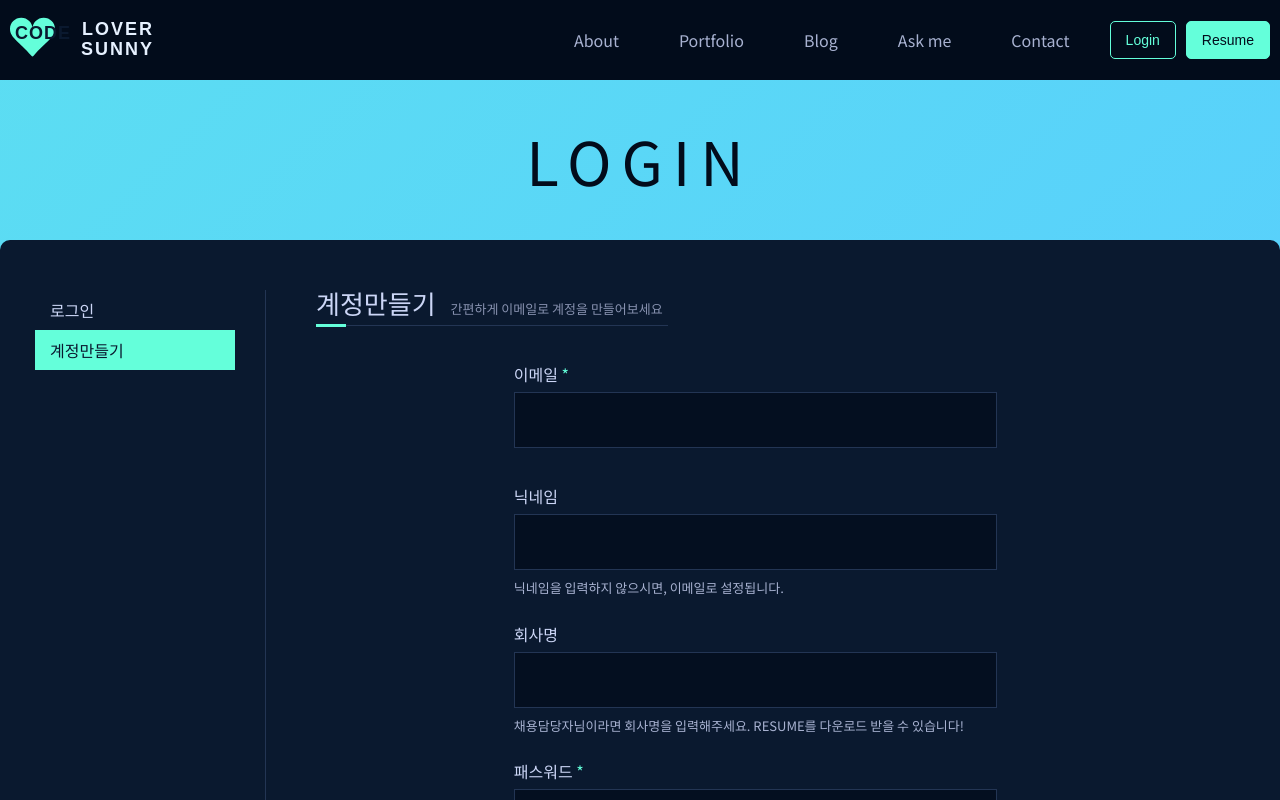
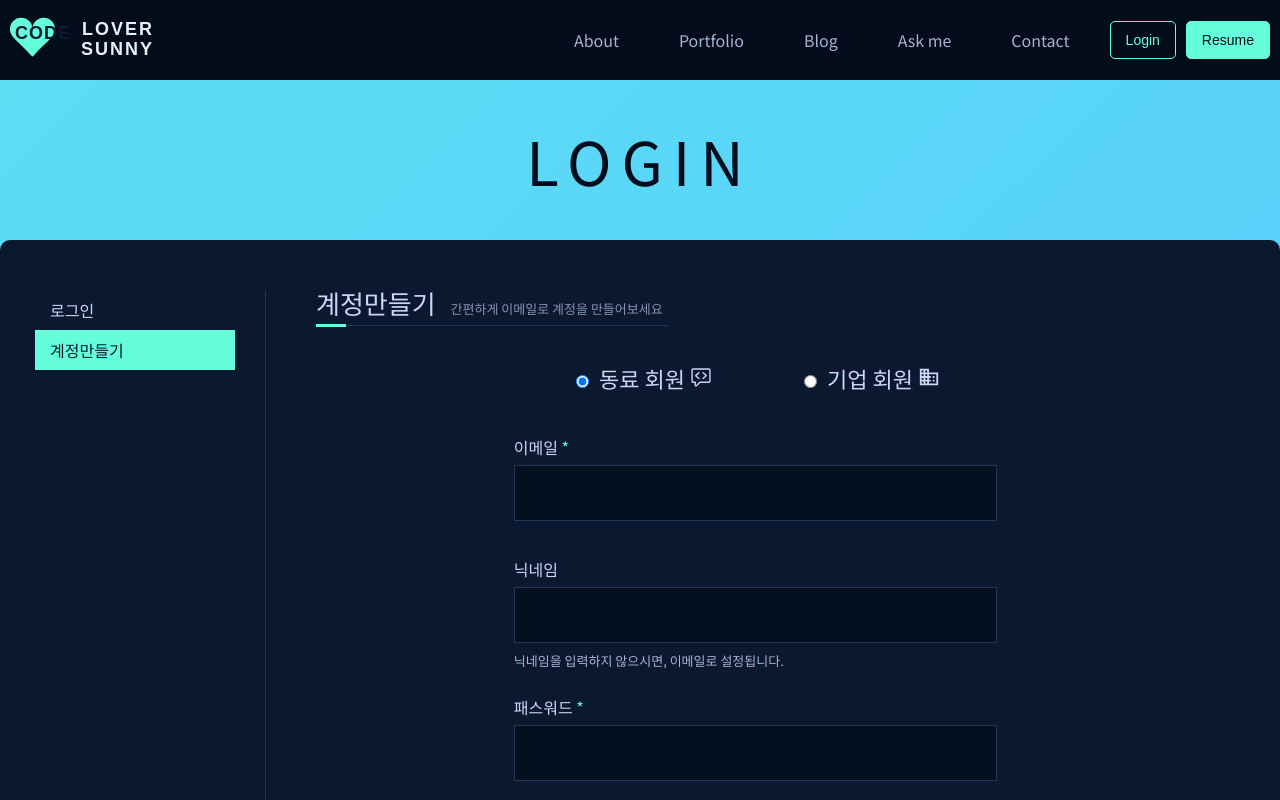
Before and after one commit to heysunny612/portfolio.v2, a React (Vite) app: page /auth/join in a window 1280 px wide. Shown: the top 800 px of the page. Built offline with nearby package versions, Linux system fonts and the light colour scheme; no server answers; a web font is replaced by a local one.

Commit message:
Refactor: 계정만들기 로직 변경 (동료, 기업 선택)

```diff
--- a/src/api/firebase/auth.ts
+++ b/src/api/firebase/auth.ts
@@ -16,35 +16,31 @@ import {
   doc,
   updateDoc,
 } from 'firebase/firestore';
-import { get, ref } from 'firebase/database';
+import { get, ref, set } from 'firebase/database';
 import { auth, database, db } from './initialize';
-import { IExtendedUser } from '../../interfaces/User';
-
-interface IAuthData {
-  email: string;
-  password: string;
-  setError: (error: string) => void;
-  company?: string;
-  nickname?: string;
-}
+import { IUser } from '../../interfaces/User';
 
 interface ISocialLoginData {
   type: 'google' | 'github';
 }
 
 //이메일 & 패스워드로 신규가입
-export const joinWithEmail = async (data: IAuthData) => {
-  const { email, password, company, nickname, setError } = data;
+export const joinWithEmail = async (
+  email: string,
+  password: string,
+  displayName: string | undefined,
+  isBusinessUser: boolean,
+  setError: (error: string) => void
+) => {
   await createUserWithEmailAndPassword(auth, email, password)
     .then(async (userCredential) => {
       const user = userCredential.user;
-      if (nickname) {
-        await updateProfile(user, { displayName: nickname });
+      if (displayName) {
+        await updateProfile(user, { displayName });
       }
-      if (company) {
-        await addDoc(collection(db, 'company'), {
+      if (isBusinessUser) {
+        set(ref(database, `BusinessUser/${user.displayName}_${user.uid}`), {
           uid: user.uid,
-          companyName: company,
         });
       }
     }) //
@@ -52,8 +48,11 @@ export const joinWithEmail = async (data: IAuthData) => {
 };
 
 //기존 사용자 로그인
-export const loginWithEmail = async (data: IAuthData) => {
-  const { email, password, setError } = data;
+export const loginWithEmail = async (
+  email: string,
+  password: string,
+  setError: (error: string) => void
+) => {
   await signInWithEmailAndPassword(auth, email, password) //
     .catch((error) => setError(error.message));
 };
@@ -82,32 +81,15 @@ export const socialLogin = async (
 };
 
 //관찰자 설정 및 유저데이터 가져오기
-export const authState = (setUser: (user: IExtendedUser | null) => void) => {
+export const authState = (setUser: (user: IUser | null) => void) => {
   return onAuthStateChanged(auth, async (user) => {
     const updatedUser = user ? await adminUser(user) : null;
     setUser(updatedUser);
   });
 };
 
-//회사 유저 데이터 가져오기
-const getCompanyUser = async (user: IExtendedUser) => {
-  const querySnapshot = await getDocs(collection(db, 'company'));
-  const companyUser = querySnapshot.docs.find(
-    (doc) => doc.data().uid === user?.uid
-  );
-  const userWithCompany: IExtendedUser = {
-    ...user,
-    company: {
-      id: companyUser?.id,
-      companyName: companyUser?.data().companyName,
-      uid: companyUser?.data().uid,
-    },
-  };
-  return companyUser ? userWithCompany : user;
-};
-
 // 어드민 유저 데이터가져오기
-const adminUser = async (user: IExtendedUser) => {
+const adminUser = async (user: IUser) => {
   return get(ref(database, 'admins')) //
     .then((snapshot) => {
       if (snapshot.exists()) {
--- a/src/components/UI/InputLayout.tsx
+++ b/src/components/UI/InputLayout.tsx
@@ -16,6 +16,7 @@ export default function InputLayout({
       </span>
       <div className='input'>
         {children}
+
         <span className='line1'></span>
         <span className='line2'></span>
         <span className='line3'></span>
--- a/src/context/UserContext.tsx
+++ b/src/context/UserContext.tsx
@@ -21,7 +21,6 @@ export default function UserContextProvider({
   children: ReactNode;
 }) {
   const [user, setUser] = useState<IExtendedUser | null>(null);
-  console.log(user);
 
   const refreshUser = () => {
     authState(setUser);
--- a/src/pages/Auth/Auth.scss
+++ b/src/pages/Auth/Auth.scss
@@ -64,6 +64,21 @@
     .input {
       margin-bottom: 40px;
     }
+    .login_radio {
+      display: flex;
+      gap: 30px;
+      align-items: center;
+      justify-content: space-evenly;
+      margin-bottom: 50px;
+      font-size: 22px;
+
+      label {
+        color: $lightest-slate;
+        input[type='radio'] {
+          margin-right: 10px;
+        }
+      }
+    }
     .btn_login {
       text-align: center;
     }
--- a/src/pages/Auth/Join.tsx
+++ b/src/pages/Auth/Join.tsx
@@ -6,18 +6,25 @@ import { authState, joinWithEmail } from '../../api/firebase/auth';
 import { useEffect, useState } from 'react';
 import { useUserContext } from '../../context/UserContext';
 import SocialLogin from '../../components/SocialLogin/SocialLogin';
+import { GoCodeReview } from 'react-icons/go';
+import { MdBusiness } from 'react-icons/md';
 
-interface IUserData {
+interface IJoinForm {
   email: string;
   password: string;
   passwordCheck: string;
-  company?: string;
-  nickname?: string;
+  displayName?: string;
+  userType: 'Business' | 'Individual';
 }
 
 export default function Join() {
-  const { register, handleSubmit, setFocus } = useForm<IUserData>();
+  const { register, handleSubmit, setFocus, watch } = useForm<IJoinForm>({
+    defaultValues: {
+      userType: 'Individual',
+    },
+  });
   const [error, setError] = useState('');
+  const userType = watch('userType');
   const { user, setUser } = useUserContext() ?? {};
   const navigate = useNavigate();
 
@@ -25,19 +32,27 @@ export default function Join() {
     email,
     password,
     passwordCheck,
-    company,
-    nickname,
-  }: IUserData) => {
+    displayName,
+    userType,
+  }: IJoinForm) => {
     if (password !== passwordCheck) {
       setError('입력하신 두 개의 비밀번호가 일치하지 않습니다.');
       setFocus('password');
       return;
     }
-    await joinWithEmail({ email, password, company, nickname, setError });
-    authState((updatedUser) => {
-      if (setUser) {
-        setUser(updatedUser);
-      }
+    const isBusinessUser = userType === 'Business';
+    await joinWithEmail(
+      email,
+      password,
+      displayName,
+      isBusinessUser,
+      setError
+    ).then(() => {
+      authState((updatedUser) => {
+        if (setUser) {
+          setUser(updatedUser);
+        }
+      });
     });
   };
 
@@ -56,22 +71,32 @@ export default function Join() {
       <div className='login_form'>
         <form onSubmit={handleSubmit(onVaild)}>
           {error && <p className='error_message'>{error}</p>}
+          <div className='login_radio'>
+            <label>
+              <input
+                type='radio'
+                {...register('userType')}
+                value='Individual'
+              />
+              동료 회원 <GoCodeReview />
+            </label>
+            <label>
+              <input type='radio' {...register('userType')} value='Business' />
+              기업 회원 <MdBusiness />
+            </label>
+          </div>
           <InputLayout title='이메일' required>
             <input type='email' {...register('email', { required: true })} />
           </InputLayout>
-          <InputLayout title='닉네임'>
-            <input type='text' {...register('nickname')} />
+          <InputLayout title={userType === 'Individual' ? '닉네임' : '회사명'}>
+            <input type='text' {...register('displayName')} />
           </InputLayout>
           <p className='join_info'>
-            닉네임을 입력하지 않으시면, 이메일로 설정됩니다.
+            {userType === 'Individual'
+              ? '닉네임을 입력하지 않으시면, 이메일로 설정됩니다.'
+              : '채용담당자님이라면 회사명을 입력해주세요. RESUME를 다운로드 받을 수 있습니다!'}
           </p>
-          <InputLayout title='회사명'>
-            <input type='text' {...register('company')} />
-          </InputLayout>
-          <p className='join_info'>
-            채용담당자님이라면 회사명을 입력해주세요. RESUME를 다운로드 받을 수
-            있습니다!
-          </p>
+          <p className='join_info'></p>
           <InputLayout title='패스워드' required>
             <input
               type='password'
--- a/src/pages/Auth/Login.tsx
+++ b/src/pages/Auth/Login.tsx
@@ -7,20 +7,20 @@ import SocialLogin from '../../components/SocialLogin/SocialLogin';
 import Button from '../../components/Button/Button';
 import InputLayout from '../../components/UI/InputLayout';
 
-interface IUserData {
+interface ILoginForm {
   email: string;
   password: string;
 }
 
 export default function Login() {
-  const { register, handleSubmit } = useForm<IUserData>();
+  const { register, handleSubmit } = useForm<ILoginForm>();
   const [error, setError] = useState('');
-  const onValid = ({ email, password }: IUserData) => {
-    loginWithEmail({ email, password, setError });
+  const onLogin = ({ email, password }: ILoginForm) => {
+    loginWithEmail(email, password, setError);
   };
   const user = useUserContext()?.user;
   const navigate = useNavigate();
-  // 로그인시 페이지 전환
+
   useEffect(() => {
     if (user) {
       navigate('/auth/mypage', { replace: true });
@@ -34,7 +34,7 @@ export default function Login() {
         <span>가입한 이메일로 로그인하세요!</span>
       </h3>
       <div className='login_form'>
-        <form onSubmit={handleSubmit(onValid)}>
+        <form onSubmit={handleSubmit(onLogin)}>
           {error && <p className='error_message'>{error}</p>}
           <InputLayout title='이메일' required>
             <input type='email' {...register('email', { required: true })} />
--- a/src/pages/Auth/Mypage.tsx
+++ b/src/pages/Auth/Mypage.tsx
@@ -40,48 +40,48 @@ export default function Mypage() {
     setTimeout(clearEditStatus, 3000);
   };
 
-  const onValid = async (data: IUpdateData) => {
-    const isNicknameUnchanged =
-      user?.displayName === data.nickname ||
-      user?.displayName?.trim() === data.nickname.trim();
-    const isCompanyUnchanged =
-      user?.company?.companyName === data.company ||
-      user?.company?.companyName?.trim() === data.company.trim();
+  // const onValid = async (data: IUpdateData) => {
+  //   const isNicknameUnchanged =
+  //     user?.displayName === data.nickname ||
+  //     user?.displayName?.trim() === data.nickname.trim();
+  //   const isCompanyUnchanged =
+  //     user?.company?.companyName === data.company ||
+  //     user?.company?.companyName?.trim() === data.company.trim();
 
-    if (
-      (!user?.company && isNicknameUnchanged) ||
-      (user?.company && isNicknameUnchanged && isCompanyUnchanged)
-    ) {
-      showEditStatus('isNotEdit', '수정된 내용이 없습니다.');
-      return;
-    }
+  //   if (
+  //     (!user?.company && isNicknameUnchanged) ||
+  //     (user?.company && isNicknameUnchanged && isCompanyUnchanged)
+  //   ) {
+  //     showEditStatus('isNotEdit', '수정된 내용이 없습니다.');
+  //     return;
+  //   }
 
-    try {
-      if (!isNicknameUnchanged) {
-        await editProfile(data.nickname);
-        showEditStatus(
-          'isEditName',
-          `닉네임이 ${data.nickname}로 정상적으로 변경되었습니다.`
-        );
-      }
+  //   try {
+  //     if (!isNicknameUnchanged) {
+  //       await editProfile(data.nickname);
+  //       showEditStatus(
+  //         'isEditName',
+  //         `닉네임이 ${data.nickname}로 정상적으로 변경되었습니다.`
+  //       );
+  //     }
 
-      if (user?.company && !isCompanyUnchanged) {
-        await editCompany(user?.company?.id ?? '', data.company);
-        showEditStatus(
-          'isEditCompany',
-          `회사명이 ${data.company}로 정상적으로 변경되었습니다.`
-        );
-      }
+  //     if (user?.company && !isCompanyUnchanged) {
+  //       await editCompany(user?.company?.id ?? '', data.company);
+  //       showEditStatus(
+  //         'isEditCompany',
+  //         `회사명이 ${data.company}로 정상적으로 변경되었습니다.`
+  //       );
+  //     }
 
-      //유저업데이트
-      refreshUser?.();
-    } catch (error: unknown) {
-      setEditMessages((prevStatus) => ({
-        ...prevStatus,
-        error: (error as FirebaseError).message,
-      }));
-    }
-  };
+  //     //유저업데이트
+  //     // refreshUser?.();
+  //   } catch (error: unknown) {
+  //     setEditMessages((prevStatus) => ({
+  //       ...prevStatus,
+  //       error: (error as FirebaseError).message,
+  //     }));
+  //   }
+  // };
 
   useEffect(() => {
     if (user) {
```
Also changed, not shown: src/interfaces/User.ts (+3 -8 lines).
